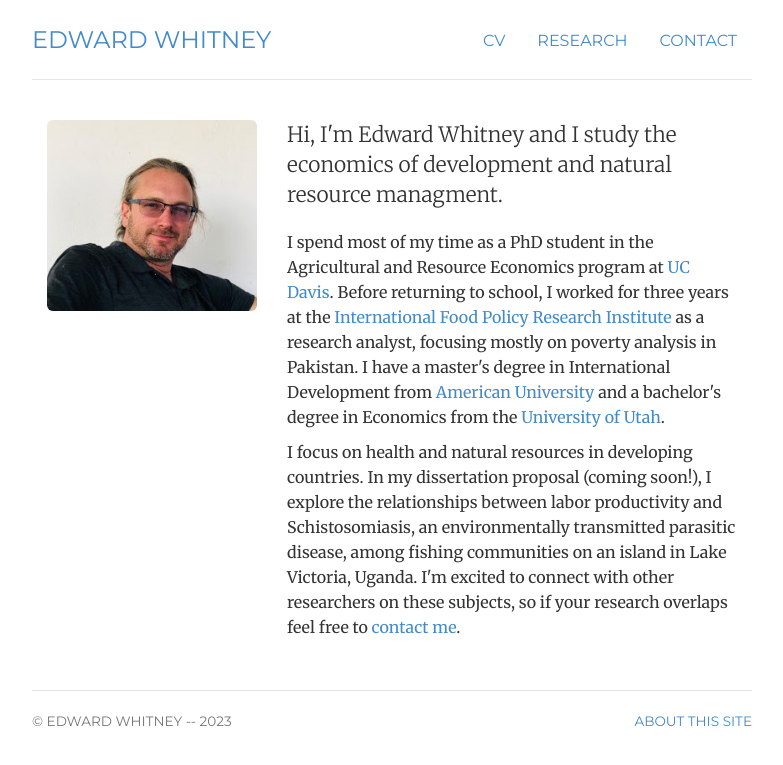
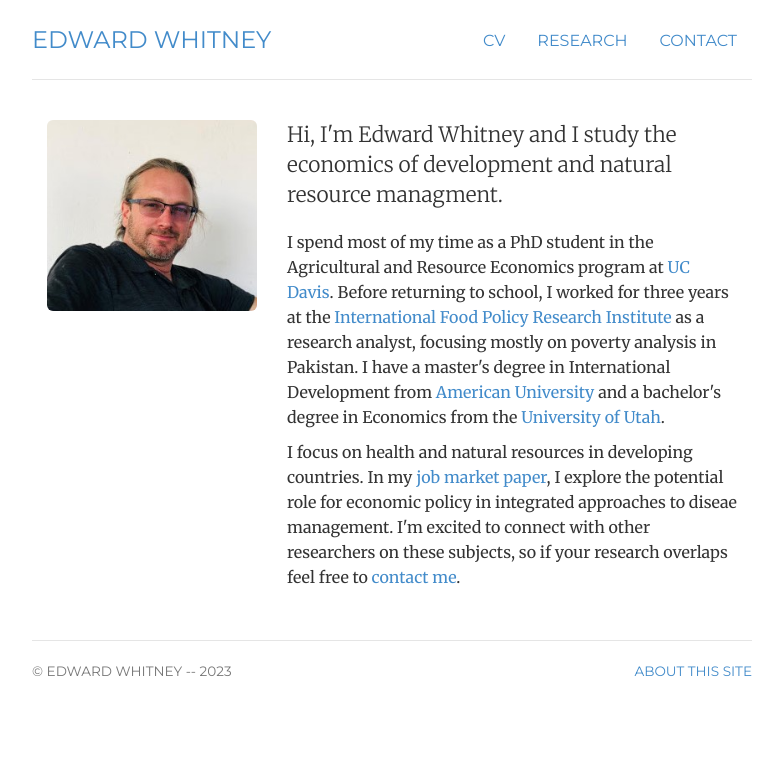
Before and after one commit to edwardmw/edwardmwhitney, a Jekyll site: the page built from index.html, in a window 1280 px wide. Shown: the top 765 px of the page, without its empty margins (248-1031 px from the left). Built offline with Jekyll 4.4.1, drawn with Linux system fonts in a browser that asks for light colours.

Commit message:
jmp overview with link 1

```diff
--- a/index.html
+++ b/index.html
@@ -18,7 +18,9 @@
 
 		<p>I spend most of my time as a <span itemprop="title">PhD student</span> in the Agricultural and Resource Economics program at  <a href="https://are.ucdavis.edu/" target="_blank">UC Davis</a>. Before returning to school, I worked for three years at the <a href="https://www.ifpri.org/" target="_blank">International Food Policy Research Institute</a> as a research analyst, focusing mostly on poverty analysis in Pakistan. I have a master's degree in International Development from <a href="https://www.american.edu/" target="_blank">American University</a> and a bachelor's degree in Economics from the <a href="https://www.utah.edu/" target="_blank">University of Utah</a>.</p>
 
-		<p>I focus on health and natural resources in developing countries. In my dissertation proposal (coming soon!), I explore the relationships between labor productivity and Schistosomiasis, an environmentally transmitted parasitic disease, among fishing communities on an island in Lake Victoria, Uganda. I'm excited to connect with other researchers on these subjects, so if your research overlaps feel free to <a href="http://edwardmwhitney.com/contact" target="_blank">contact me</a>.  </p>
+		<p>I focus on health and natural resources in developing countries.
+			In my <a  href="jmp/overview.pdf" target = _blank>job market paper</a>, I explore the potential role for economic policy in integrated approaches to diseae management.
+			I'm excited to connect with other researchers on these subjects, so if your research overlaps feel free to <a href="http://edwardmwhitney.com/contact" target="_blank">contact me</a>.  </p>
 	</div>
 </div>
 <!-- </div> -->
```
Also changed, not shown: 1 other file.
